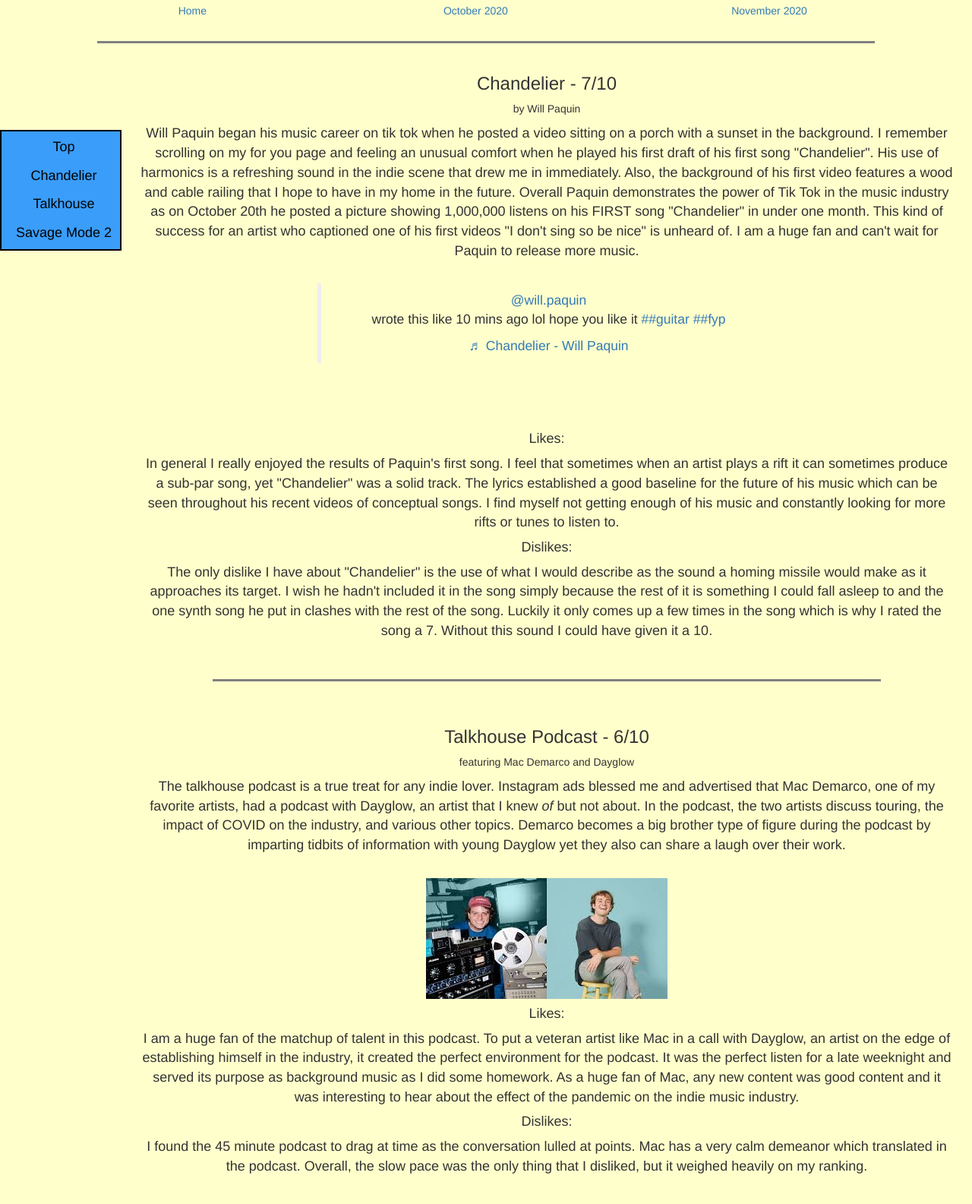
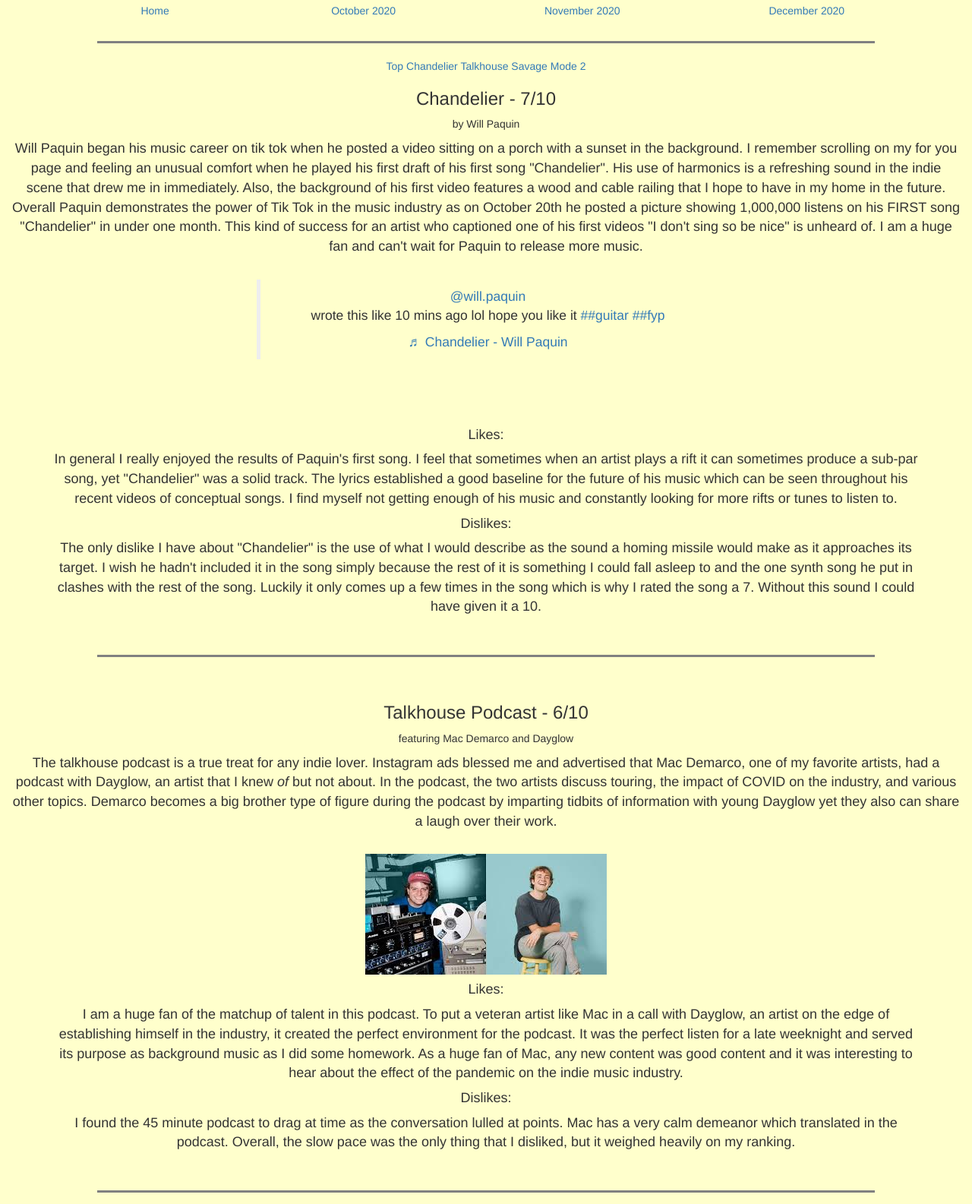
Before and after one commit to EthansMusicReviews/EthansMusicReviews.github.io, a plain HTML site: page october20.html in a window 1280 px wide. Shown: the part 69-1654 px from the top of the page at 76% size. Drawn offline with nearby package versions, Linux system fonts and the light colour scheme; a script that the page names is missing.

Commit message:
Update october20.html

```diff
--- a/october20.html
+++ b/october20.html
@@ -1,7 +1,7 @@
 <!DOCTYPE html>
 <html lang="en"><center>
 
-  <head>
+  <head class="header">
     <link rel="stylesheet"; type="text/css" href="style.css">
 	<link rel="stylesheet" href="https://maxcdn.bootstrapcdn.com/bootstrap/3.4.1/css/bootstrap.min.css">
 	<meta name="viewport" content="width=device-width, initial-scale=1">
@@ -17,22 +17,23 @@
   	gtag('config', 'G-C4BF917RL3');
 	</script>
     <title>"Music Mondays - October 2020"</title>
-</head>
-<body style="background-color: #ffffcc">
-	<div class="container" style="background-color: #ffffcc">
+    <div class="container" style="background-color: #ffffcc">
+    <a name="top"></a>
  		 <center><h2>October 2020</h2></center>
 
-    <a name="top"></a>
-  <!--To make the tabs toggleable, add the data-toggle="pill" attribute to each link. Then add a .tab-pane class with a unique ID for every tab and wrap them inside a div element with class .tab-content.-->
   <ul class="nav nav-pills nav-justified">
    <li><a href="index.html">Home</a></li>
    <li><a class="active" href="october20.html">October 2020</a></li>
    <li><a href="november20.html">November 2020</a></li>
+   <li><a href="december20.html">December 2020</a></li>
   </ul>
+  </div>
+</head>
+<body style="background-color: #ffffcc">
 
-   </div>
+   <hr style="height:3px;border-width:0;color:black;background-color:gray; width:80%">
 
-  <div class="sidenav">
+  <div id="navbar">
   <a href="#top">Top</a>
   <a href="#chandelier">Chandelier</a>
   <a href="#talkhouse">Talkhouse</a>
@@ -40,8 +41,8 @@
   </div>
 
 
-   		<hr style="height:3px;border-width:0;color:black;background-color:gray; width:80%">
-<div class="main">
+
+<div class="content">
     <div id="chandelier" class="container" style="width:auto">
       <h3>Chandelier - 7/10</h3><p>by Will Paquin</p>
       <p class="container; fontsize">Will Paquin began his music career on tik tok when he posted a video sitting on a porch with a sunset
@@ -63,13 +64,13 @@
 	  <br />
 
 	  <center><h4>Likes:</h4></center>
-      <p id="container" class="fontsize">In general I really enjoyed the results of Paquin's first
+      <p class="fontsize container">In general I really enjoyed the results of Paquin's first
       song. I feel that sometimes when an artist plays a rift it can sometimes produce a sub-par song, yet "Chandelier" was a solid
       track. The lyrics established a good baseline for the future of his music which can be seen throughout his recent videos of
       conceptual songs. I find myself not getting enough of his music and constantly looking for more rifts or tunes to listen to.
       </p>
       <center><h4>Dislikes:</h4></center>
-      <p id="container" class="fontsize">The only dislike I have about "Chandelier" is the use of
+      <p class="fontsize container">The only dislike I have about "Chandelier" is the use of
       what I would describe as the sound a homing missile would make as it approaches its target. I wish he hadn't included it in
       the song simply because the rest of it is something I could fall asleep to and the one synth song he put in clashes with the
       rest of the song. Luckily it only comes up a few times in the song which is why I rated the song a 7. Without this sound I
@@ -94,14 +95,14 @@
       <br />
 
       <center><h4>Likes:</h4></center>
-      <p id="container" class="fontsize">I am a huge fan of the matchup of talent in this podcast.
+      <p class="fontsize container">I am a huge fan of the matchup of talent in this podcast.
        To put a veteran artist like Mac in a call with Dayglow, an artist on the edge of establishing himself in the industry, it created
        the perfect environment for the podcast. It was the perfect listen for a late weeknight and served its purpose as background
        music as I did some homework. As a huge fan of Mac, any new content was good content and it was interesting to hear about the effect
        of the pandemic on the indie music industry.
       </p>
       <center><h4>Dislikes:</h4></center>
-      <p id="container" class="fontsize">I found the 45 minute podcast to drag at time as the
+      <p class="fontsize container">I found the 45 minute podcast to drag at time as the
       conversation lulled at points. Mac has a very calm demeanor which translated in the podcast. Overall, the slow pace was
       the only thing that I disliked, but it weighed heavily on my ranking.
       </p>
@@ -125,13 +126,13 @@
 	  <br />
 
       <center><h4>Likes:</h4></center>
-      <p id="container" class="fontsize">The only thing I can say that I do like is the features that
+      <p class="fontsize container">The only thing I can say that I do like is the features that
       the album includes. Drake consistently puts out catchy and enjoyable songs, but not on this song. Morgan Freeman is
       arguably one of the most shocking and beneficial additions to the album. His two songs, which are more like voice recordings,
       went viral on Tik Tok which helped to boost views.
       </p>
       <center><h4>Dislikes:</h4></center>
-      <p id="container" class="fontsize">I'll keep this short by saying I disliked everything else
+      <p class="fontsize container">I'll keep this short by saying I disliked everything else
       on the album. I found the beats to be uncoordinated and clashing with other instruments used in songs. I was hoping for
       big results with Drake as a feature but "Mr. Right Now" has a weird high pitched beat mixed with 808's and hi-hats.
        In my opinion without the main beat, it would have been a hit. Overall disappointed and skipped most of the songs
@@ -161,7 +162,20 @@
 			</div>
 	</div>
  </div>
+<script>
+window.onscroll = function() {myFunction()};
 
+var navbar = document.getElementById("navbar");
+var sticky = navbar.offsetTop;
+
+function myFunction() {
+  if (window.pageYOffset >= sticky) {
+    navbar.classList.add("sticky")
+  } else {
+    navbar.classList.remove("sticky");
+  }
+}
+</script>
 </body>
 
 </html>
```
